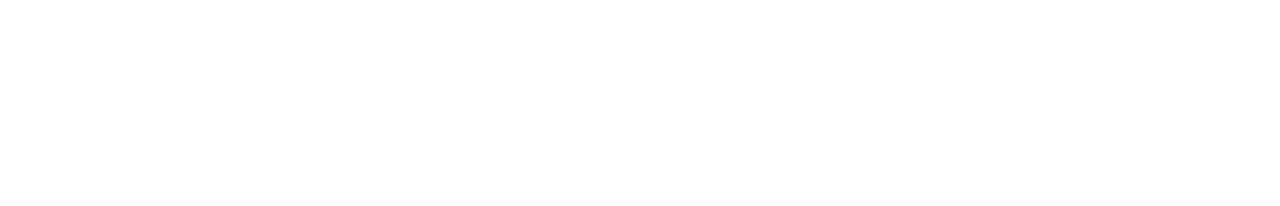
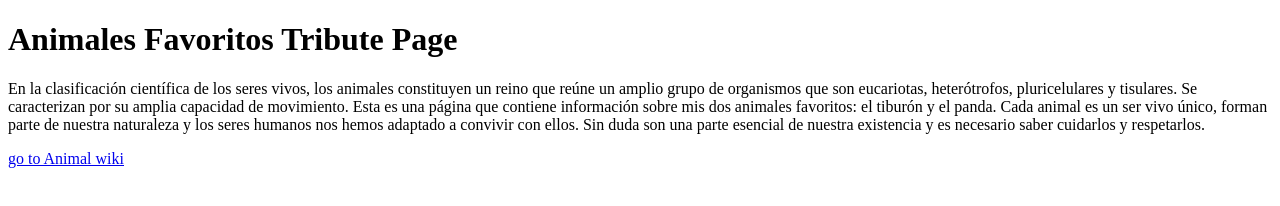
Before and after one commit to erikarocio/programacion2, a plain HTML site: page index.html in a window 1280 px wide. Drawn offline with Linux system fonts and the light colour scheme.

Commit message:
added animal intro with paragraph and link

```diff
--- a/index.html
+++ b/index.html
@@ -6,6 +6,8 @@
     <title>Mis animales favoritos Tribute</title>
 </head>
 <body>
-  <h1> </h1>
+  <h1>Animales Favoritos Tribute Page </h1>
+  <p>En la clasificación científica de los seres vivos, los animales constituyen un reino que reúne un amplio grupo de organismos que son eucariotas, heterótrofos, pluricelulares y tisulares. Se caracterizan por su amplia capacidad de movimiento. Esta es una página que contiene información sobre mis dos animales favoritos: el tiburón y el panda. Cada animal es un ser vivo único, forman parte de nuestra naturaleza y los seres humanos nos hemos adaptado a convivir con ellos. Sin duda son una parte esencial de nuestra existencia y es necesario saber cuidarlos y respetarlos. </p>
+  <a href="#">go to Animal wiki</a>
 </body>
 </html>
```
